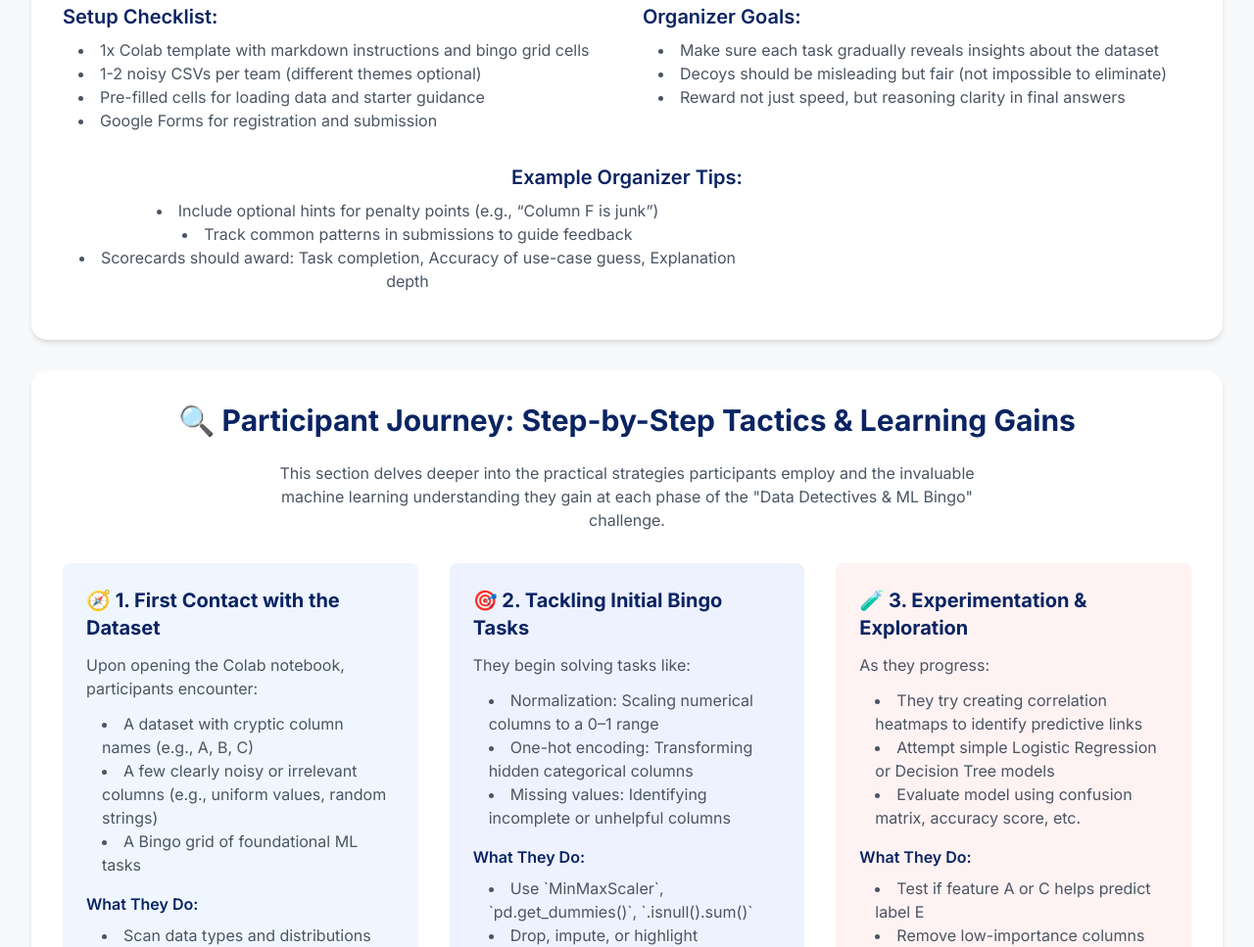
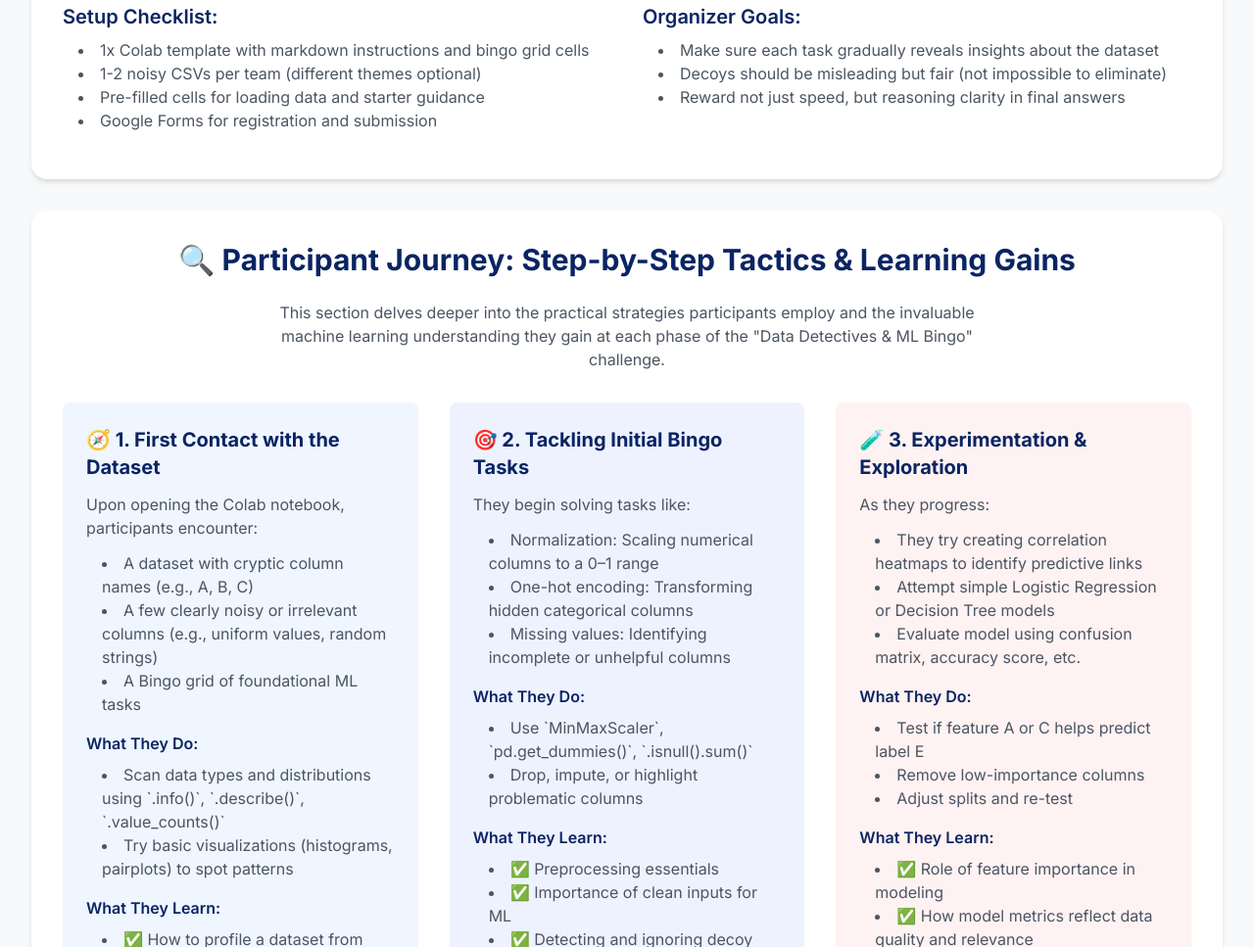
Before and after one commit to Yxsh15/ml-bingo, a plain HTML site: page index.html in a window 1280 px wide. Shown: the part 2932-3899 px from the top of the page at 98% size. Drawn offline with nearby package versions, Linux system fonts and the light colour scheme.

Commit message:
Update index.html

```diff
--- a/index.html
+++ b/index.html
@@ -228,12 +228,6 @@
                             </ul>
                         </div>
                     </div>
-                    <h4 class="text-xl font-semibold text-[#0A2463] mb-2 mt-4 text-center">Example Organizer Tips:</h4>
-                    <ul class="list-disc list-inside text-gray-600 mb-4 ml-4 text-center mx-auto max-w-2xl">
-                        <li>Include optional hints for penalty points (e.g., “Column F is junk”)</li>
-                        <li>Track common patterns in submissions to guide feedback</li>
-                        <li>Scorecards should award: Task completion, Accuracy of use-case guess, Explanation depth</li>
-                    </ul>
                 </div>
             </section>
 
```
